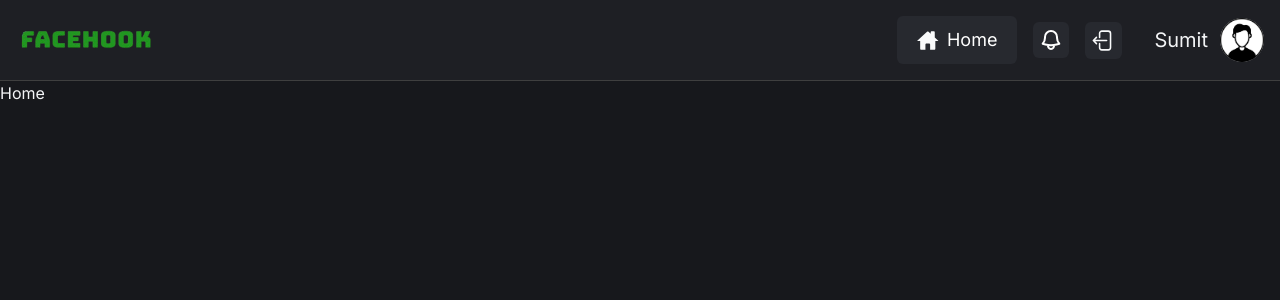
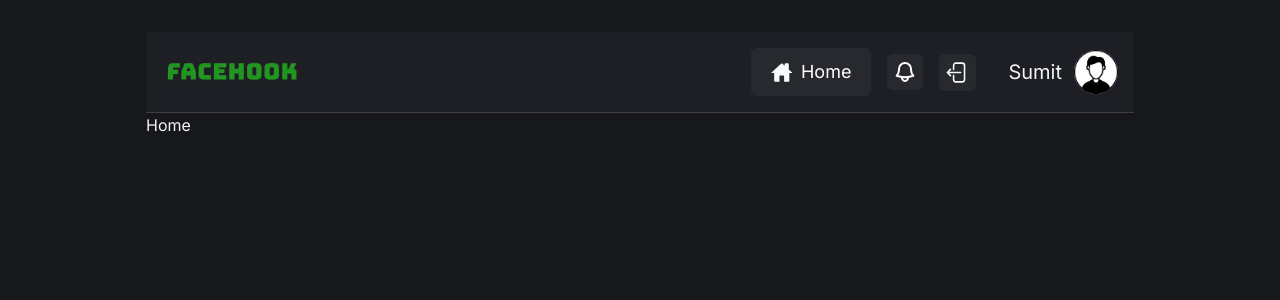
Before and after one commit to sifatbro786/Facehook, a React (Vite) app: page /login in a window 1280 px wide. Both pictures are taken after typing "name@example.com", "Sample123" into the empty fields and a click on the button "Login". Shown: the top 300 px of the page. Built offline with nearby package versions, Linux system fonts and the light colour scheme.

Commit message:
fake login check done

```diff
--- a/src/Root.jsx
+++ b/src/Root.jsx
@@ -4,16 +4,19 @@ import Login from "./pages/Login";
 import Registration from "./pages/Registration";
 import Profile from "./pages/Profile";
 import NotFound from "./pages/NotFound";
+import PrivateRoute from "./routes/PrivateRoute";
 
 export default function Root() {
     return (
         <>
             <Routes>
-                <Route element={<Home />} path="/" exact />
+                <Route element={<PrivateRoute />}>
+                    <Route element={<Home />} path="/" exact />
+                    <Route element={<Profile />} path="/me" />
+                </Route>
+
                 <Route element={<Login />} path="/login" />
                 <Route element={<Registration />} path="/register" />
-                <Route element={<Profile />} path="/me" />
-
                 <Route element={<NotFound />} path="*" />
             </Routes>
         </>
--- a/src/components/auth/LoginForm.jsx
+++ b/src/components/auth/LoginForm.jsx
@@ -1,9 +1,11 @@
 import { useForm } from "react-hook-form";
 import Field from "../common/Field";
 import { useNavigate } from "react-router-dom";
+import { useAuth } from "../../hooks/useAuth";
 
 export default function LoginForm() {
     const navigate = useNavigate();
+    const { setAuth } = useAuth();
 
     const {
         register,
@@ -13,7 +15,9 @@ export default function LoginForm() {
     } = useForm();
 
     const submitForm = (formData) => {
-        console.log(formData);
+        const user = { ...formData };
+        setAuth({ user });
+
         navigate("/");
     };
 
--- a/src/components/auth/Logout.jsx
+++ b/src/components/auth/Logout.jsx
@@ -1,10 +1,13 @@
 import LogoutIcon from "../../assets/icons/logout.svg";
 import { useNavigate } from "react-router-dom";
+import { useAuth } from "../../hooks/useAuth";
 
 export default function Logout() {
     const navigate = useNavigate();
+    const { setAuth } = useAuth();
 
     const handleLogout = () => {
+        setAuth({});
         navigate("/login");
     };
 
--- a/src/main.jsx
+++ b/src/main.jsx
@@ -3,11 +3,14 @@ import ReactDOM from "react-dom/client";
 import { BrowserRouter as Router } from "react-router-dom";
 import "./index.css";
 import Root from "./Root";
+import AuthProvider from "./providers/AuthProvider";
 
 ReactDOM.createRoot(document.getElementById("root")).render(
     <React.StrictMode>
-        <Router>
-            <Root />
-        </Router>
+        <AuthProvider>
+            <Router>
+                <Root />
+            </Router>
+        </AuthProvider>
     </React.StrictMode>,
 );
--- a/src/pages/Home.jsx
+++ b/src/pages/Home.jsx
@@ -1,9 +1,11 @@
-import Header from "../components/common/Header";
+
+// import { useAuth } from "../hooks/useAuth";
 
 export default function Home() {
+    // const { auth } = useAuth();
+
     return (
         <div>
-            <Header />
             <p>Home</p>
         </div>
     );
--- a/src/providers/AuthProvider.jsx
+++ b/src/providers/AuthProvider.jsx
@@ -1,7 +1,7 @@
 import { useState } from "react";
 import { AuthContext } from "../context";
 
-export default function AuthProvider(children) {
+export default function AuthProvider({children}) {
     const [auth, setAuth] = useState({});
 
     return <AuthContext.Provider value={{ auth, setAuth }}>{children}</AuthContext.Provider>;
--- /dev/null
+++ b/src/routes/PrivateRoute.jsx
@@ -0,0 +1,22 @@
+import { Navigate, Outlet } from "react-router-dom";
+import { useAuth } from "../hooks/useAuth";
+import Header from "../components/common/Header";
+
+export default function PrivateRoute() {
+    const { auth } = useAuth();
+
+    return (
+        <>
+            {auth.user ? (
+                <main className="mx-auto max-w-[1020px] py-8">
+                    <div className="container">
+                        <Header />
+                        <Outlet />
+                    </div>
+                </main>
+            ) : (
+                <Navigate to="/login" />
+            )}
+        </>
+    );
+}
```
